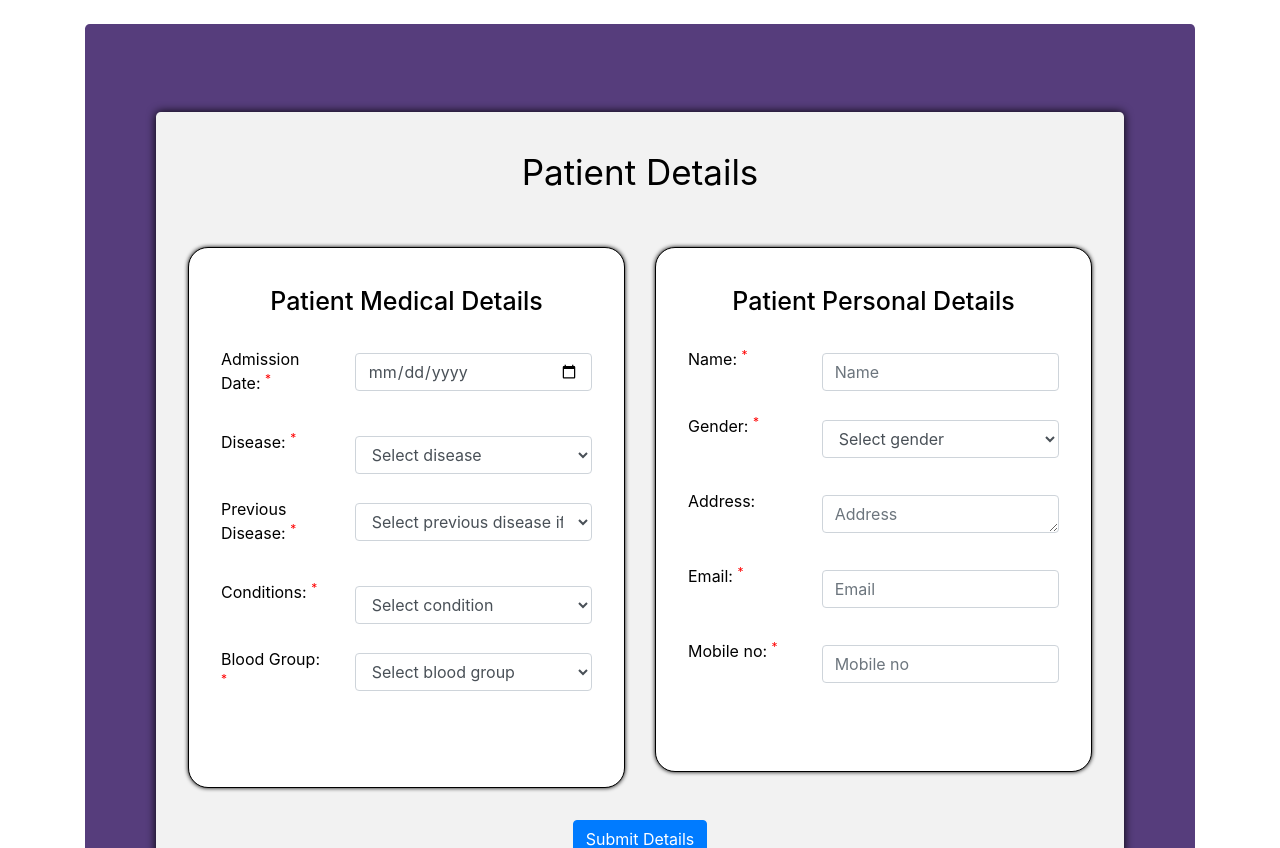
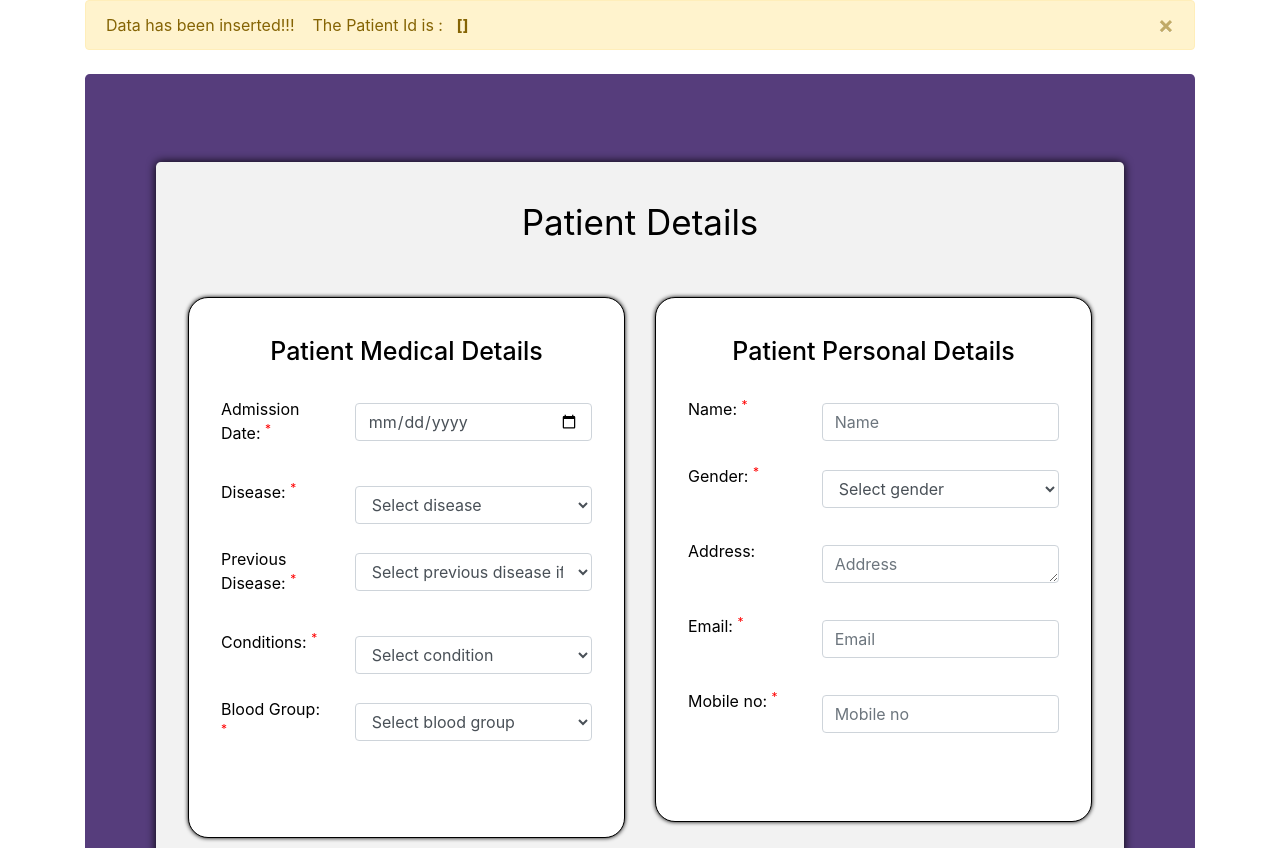
Before and after one commit to wasim619/Next-Gen-Hospice-master, a Django app: template hospice/hospiceWeb/templates/hospiceweb/data1.html in a window 1280 px wide. Shown: the part 123-971 px from the top of the page. Run offline with Django 3.2, Linux system fonts and the light colour scheme; the template is opened without the code that fills it: most values are stand-ins (such as "Sample title", 1, 10 or a date in 2020); some libraries are stand-ins or nearby versions.

Commit message:
foolnfinal

```diff
--- a/hospice/hospiceWeb/templates/hospiceweb/data1.html
+++ b/hospice/hospiceWeb/templates/hospiceweb/data1.html
@@ -17,10 +17,11 @@
   color: yellow;
 }
 
+#pop {
+    display: {{ submit }};
+}
+
 </style>
-
-
-
 
 
 <body>
@@ -58,7 +59,18 @@
     </nav>
 
     <div class="container">
+
         <header class="text-center mt-5 mx-auto main-head"><b>Patient Entry</b></header>
+
+<div id = "pop">
+    <div class="alert alert-warning alert-dismissible fade show" role="alert">
+  Data has been inserted!!!&nbsp;&nbsp;&nbsp;&nbsp;The Patient Id is : &nbsp;&nbsp;<b>{{ip}}</b>
+  <button type="button" class="close" data-dismiss="alert" aria-label="Close">
+    <span aria-hidden="true">&times;</span>
+  </button>
+</div>
+</div>
+
         <div class="jumbotron mt-4 jumbo1">
 
 
@@ -228,7 +240,9 @@
                                     </div>
 
                         </div>
-                        <center>  <button class="btn btn-primary " type="submit">Submit Details</button></center>
+                        <center>
+                        <button class="btn btn-primary " type="submit">Submit Details</button>
+                        </center>
                         </div>
                     </div>
                 </div>
@@ -269,8 +283,9 @@
 });
 
 {% if thank %}
-alert('The IPNO of patient is: {{ip}}')
+{% comment %} alert('The IPNO of patient is: {{ip}}') {% endcomment %}
 {% endif %}
+
 
 
 </script
--- a/hospice/hospiceWeb/views.py
+++ b/hospice/hospiceWeb/views.py
@@ -247,9 +247,9 @@
         # print(addmission_date + " " + str(strftime("%H:%M:%S", localtime())))
 
         thank = True
-        return render(request, 'hospiceweb/data1.html', {'ip': ip, 'thank': thank})
+        return render(request, 'hospiceweb/data1.html', {'ip': ip, 'thank': thank, 'submit': "block"})
     else:
-        return render(request, 'hospiceweb/data1.html')
+        return render(request, 'hospiceweb/data1.html' , {'submit' : "none"})
 
 
 def hospices(request):
```
